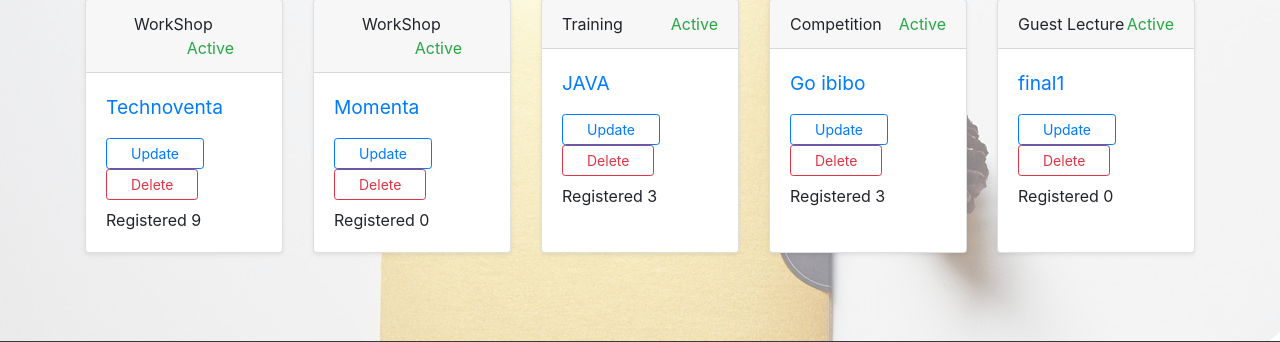
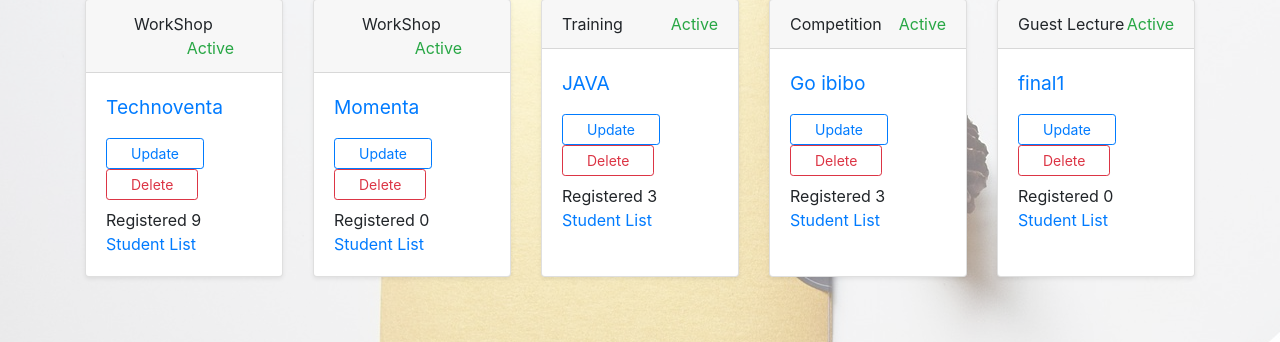
Before and after one commit to poojajps13/Event-Management, a Django app: page /consolidatedview/ in a window 1280 px wide. Shown: the part 141-483 px from the top of the page. Run offline with Django 3.2, Linux system fonts and the light colour scheme; a user stored in the database is signed in; data comes from the database, SQL or seed files in the repository; both versions use the stored data as it was after the commit; data that the repository does not hold is empty; some libraries are stand-ins or nearby versions.

Commit message:
semi final

```diff
--- a/cbseevents/cbseevents/urls.py
+++ b/cbseevents/cbseevents/urls.py
@@ -18,6 +18,7 @@ urlpatterns = [
     path('consolidated/<username>/',login_required(consolidated),name='consolidated'),
     path('consolidatedview/',login_required(consolidatedview),name='consolidatedview'),
     path('deleteuser/<username>/',login_required(del_user),name='deleteuser'),
+    path('studentlist/<registered_event_code>/',login_required(studentlist),name='studentlist'),
     path('excellence_center/',excellence_center,name='excellence_center'),
     path('seminar/', seminar, name='seminar'),
     path('workshop/', workshop, name='workshop'),
--- a/cbseevents/events/views.py
+++ b/cbseevents/events/views.py
@@ -783,6 +783,9 @@ def consolidatedview(request):
                   {'workshop': workshop, 'training': training, 'competition': competition,
                    'seminar': seminar, 'guest_lecture': guest_lecture, 'now': timezone.now()})
 
+def studentlist(request,registered_event_code):
+    lists = StudentRecordWorkshop.objects.filter(registered_event_code=registered_event_code)
+    return render(request,'studentlist.html',{'lists':lists})
 
 def excellence_center(request):
     return render(request, 'excellence_center.html')
--- a/cbseevents/templates/consolidatedview.html
+++ b/cbseevents/templates/consolidatedview.html
@@ -19,6 +19,7 @@
                                class="btn btn-outline-danger btn-sm px-4">Delete</a>
                         </div>
                         Registered {{ i.registered }}<br>
+                        <a href="{% url 'studentlist' registered_event_code=i.slug %}">Student List</a><br>
                     </div>
                 </div>{% endfor %}
             {% for i in seminar %}
@@ -37,6 +38,7 @@
                                class="btn btn-outline-danger btn-sm px-4">Delete</a>
                         </div>
                         Registered {{ i.registered }}<br>
+                        <a href="{% url 'studentlist' %}">Student List</a><br>
                     </div>
                 </div>{% endfor %}
             {% for i in training %}
@@ -55,6 +57,7 @@
                                class="btn btn-outline-danger btn-sm px-4">Delete</a>
                         </div>
                         Registered {{ i.registered }}<br>
+                        <a href="{% url 'studentlist' %}">Student List</a><br>
                     </div>
                 </div>{% endfor %}
             {% for i in competition %}
@@ -74,6 +77,7 @@
                                class="btn btn-outline-danger btn-sm px-4">Delete</a>
                         </div>
                         Registered {{ i.registered }}<br>
+                        <a href="{% url 'studentlist' %}">Student List</a><br>
                     </div>
                 </div>{% endfor %}
             {% for i in guest_lecture %}
@@ -93,6 +97,7 @@
                                class="btn btn-outline-danger btn-sm px-4">Delete</a>
                         </div>
                         Registered {{ i.registered }}<br>
+                        <a href="{% url 'studentlist' %}">Student List</a><br>
                     </div>
                 </div>{% endfor %}
         </div>
```
Also changed, not shown: cbseevents/templates/studentlist.html (added, +8 -0 lines), cbseevents/db.sqlite3, 1 other file.
